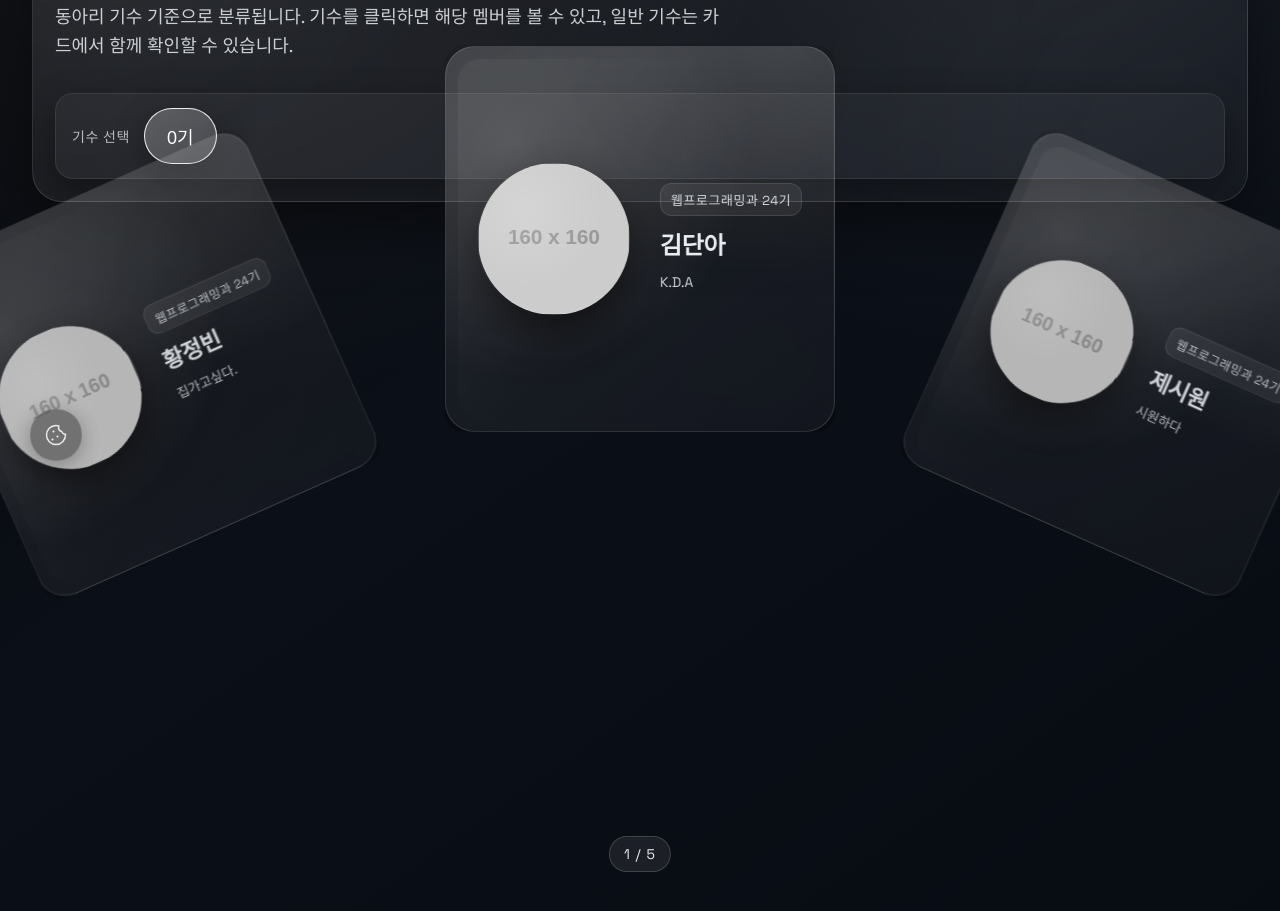
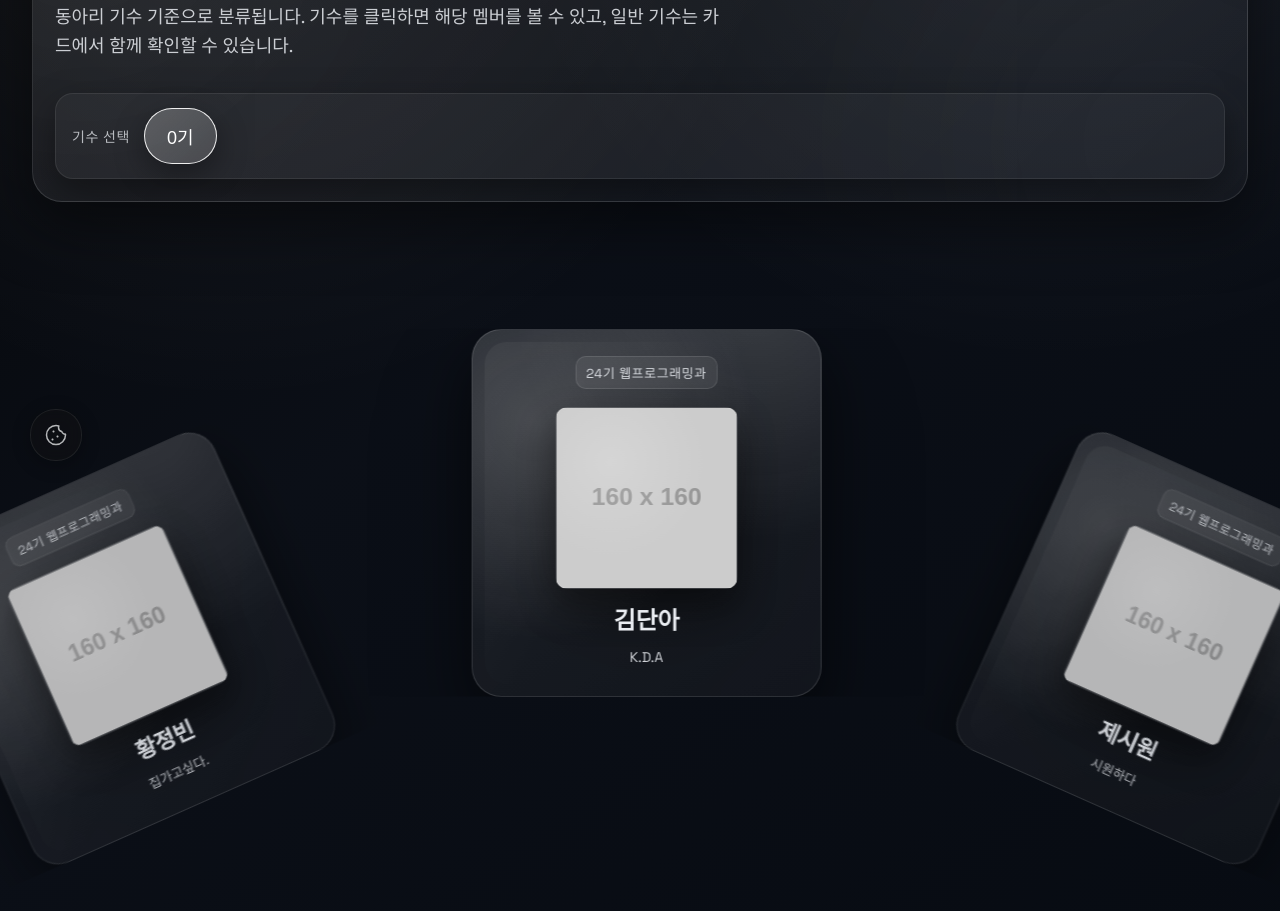
Before and after one commit to monadimi/homepage-ver1, a plain HTML site: page member.html in a window 1280 px wide. Shown: the part 309-1220 px from the top of the page. Drawn offline with Linux system fonts and the light colour scheme; placeholder pictures from the web are drawn by us.

Commit message:
last update

```diff
--- a/js/members.js
+++ b/js/members.js
@@ -162,9 +162,7 @@ function renderSelectedCohort(container, cohort) {
   });
 
   const counter = document.createElement('div');
-  counter.className = 'slider-counter';
 
-  slider.appendChild(counter);
   container.appendChild(slider);
 
   const maxIndex = members.length - 1;
@@ -294,6 +292,13 @@ function createMemberCard(member) {
   const card = document.createElement('article');
   card.className = 'member-card';
 
+  const cohortEl = document.createElement('p');
+  cohortEl.className = 'member-cohort';
+  cohortEl.textContent = generalLabel;
+
+  const body = document.createElement('div');
+  body.className = 'member-body';
+
   const avatar = document.createElement('div');
   avatar.className = 'member-avatar';
   avatar.style.backgroundImage = `url('${image || DEFAULT_IMAGE}')`;
@@ -301,13 +306,15 @@ function createMemberCard(member) {
   const meta = document.createElement('div');
   meta.className = 'member-meta';
   meta.innerHTML = `
-      <p class="member-cohort">${generalLabel}</p>
       <h4 class="member-name">${name || '이름 미정'}</h4>
       <p class="member-desc">${description || ''}</p>
     `;
 
-  card.appendChild(avatar);
-  card.appendChild(meta);
+  body.appendChild(avatar);
+  body.appendChild(meta);
+
+  card.appendChild(cohortEl);
+  card.appendChild(body);
   return card;
 }
 
@@ -319,7 +326,7 @@ function parseCohort(label = '') {
 function formatGeneralCohort(department, generalCohort) {
   const dept = department || '학과 미정';
   const gen = generalCohort ? `${generalCohort}` : '기수 미정';
-  return `${dept} ${gen}`;
+  return `${gen} ${dept}`;
 }
 
 // Init
--- a/style.css
+++ b/style.css
@@ -750,13 +750,14 @@ canvas {
   display: flex;
   flex-direction: column;
   gap: 36px;
-  max-width: 1280px;
+  max-width: none;
+  width: 100%;
   margin: 0 auto;
 }
 
 .member-slider {
   position: relative;
-  width: 100%;
+  width: min(96vw, 1280px);
   max-width: 1280px;
   margin: 0 auto;
   height: min(780px, calc(100vh - 180px));
@@ -768,47 +769,34 @@ canvas {
 .member-slide {
   position: absolute;
   left: 50%;
-  bottom: -260px;
+  bottom: -525px;
+  width: 100%;
   display: flex;
   align-items: center;
   justify-content: center;
   padding: 0;
   box-sizing: border-box;
-  transform-origin: 50% 900px;
+  transform-origin: 50% 960px;
   filter: drop-shadow(0 24px 40px rgba(0, 0, 0, 0.45));
 }
 
 .member-slider.dragging {
   cursor: grabbing;
-}
-
-.slider-counter {
-  position: absolute;
-  bottom: 20px;
-  left: 50%;
-  transform: translateX(-50%);
-  padding: 8px 14px;
-  border-radius: 999px;
-  background: rgba(255, 255, 255, 0.08);
-  border: 1px solid rgba(255, 255, 255, 0.16);
-  font-size: 14px;
-  letter-spacing: 0.08em;
-  text-transform: uppercase;
 }
 
 .member-grid {
   display: grid;
   gap: 22px;
-  grid-template-columns: repeat(auto-fit, minmax(320px, 1fr));
+  grid-template-columns: repeat(auto-fit, minmax(360px, 1fr));
 }
 
 .member-card {
-  display: grid;
-  grid-template-columns: 160px 1fr;
-  gap: 22px;
-  align-items: center;
-  padding: 32px 32px;
-  min-height: 320px;
+  display: flex;
+  flex-direction: column;
+  gap: 18px;
+  align-items: stretch;
+  padding: 26px 24px;
+  min-height: 280px;
   border-radius: 30px;
   background: radial-gradient(circle at 18% 25%, rgba(255, 255, 255, 0.18), transparent 55%), radial-gradient(circle at 82% -10%, rgba(255, 255, 255, 0.14), transparent 50%), linear-gradient(145deg, rgba(255, 255, 255, 0.08), rgba(255, 255, 255, 0.04));
   border: 1px solid rgba(255, 255, 255, 0.14);
@@ -817,8 +805,17 @@ canvas {
   overflow: hidden;
   box-shadow: 0 24px 60px rgba(0, 0, 0, 0.5);
   backdrop-filter: blur(6px);
-  width: min(100%, 1040px);
+  width: 100%;
+  max-width: 300px;
   margin: 0 auto;
+  text-align: left;
+}
+
+.member-body {
+  display: flex;
+  flex-direction: column;
+  align-items: center;
+  gap: 12px;
 }
 
 .member-card:hover {
@@ -838,9 +835,9 @@ canvas {
 }
 
 .member-avatar {
-  width: 150px;
-  height: 150px;
-  border-radius: 50%;
+  width: 180px;
+  height: 180px;
+  border-radius: 12px;
   background-size: cover;
   background-position: center;
   background-repeat: no-repeat;
@@ -855,7 +852,7 @@ canvas {
   content: "";
   position: absolute;
   inset: 0;
-  border-radius: 50%;
+  border-radius: 12px;
   background: radial-gradient(circle at 30% 30%, rgba(255, 255, 255, 0.4), transparent 55%);
   opacity: 0.45;
   pointer-events: none;
@@ -867,11 +864,14 @@ canvas {
   gap: 10px;
   position: relative;
   z-index: 1;
+  text-align: center;
+  align-items: center;
 }
 
 .member-cohort {
   margin: 0;
   font-size: 13px;
+  text-align: center;
   opacity: 0.9;
   letter-spacing: 0.04em;
   text-transform: uppercase;
@@ -879,9 +879,13 @@ canvas {
   align-items: center;
   gap: 8px;
   padding: 6px 10px;
-  border-radius: 12px;
+  border-radius: 10px;
   background: rgba(255, 255, 255, 0.08);
   border: 1px solid rgba(255, 255, 255, 0.12);
+  align-self: center;
+  justify-content: center;
+  max-width: none;
+  white-space: nowrap;
 }
 
 .member-name {
@@ -895,7 +899,7 @@ canvas {
   font-size: 14px;
   line-height: 1.7;
   opacity: 0.88;
-  max-width: 780px;
+  max-width: 720px;
 }
 
 .members-empty {
@@ -1359,9 +1363,9 @@ canvas {
   }
 
   .member-card {
-    display: grid;
-    grid-template-columns: 1fr;
-    text-align: center;
+    display: flex;
+    flex-direction: column;
+    text-align: left;
     padding: 20px 16px;
     width: 100%;
     min-width: 0;
@@ -1369,11 +1373,17 @@ canvas {
     box-sizing: border-box;
   }
 
+  .member-body {
+    display: flex;
+    flex-direction: column;
+    gap: 12px;
+    align-items: center;
+  }
+
   .member-avatar {
-    width: 90px;
-    height: 90px;
-    margin: 0 auto 16px auto;
-    /* Force margin */
+    width: 120px;
+    height: 120px;
+    margin: 0;
     flex-shrink: 0;
   }
 
```
